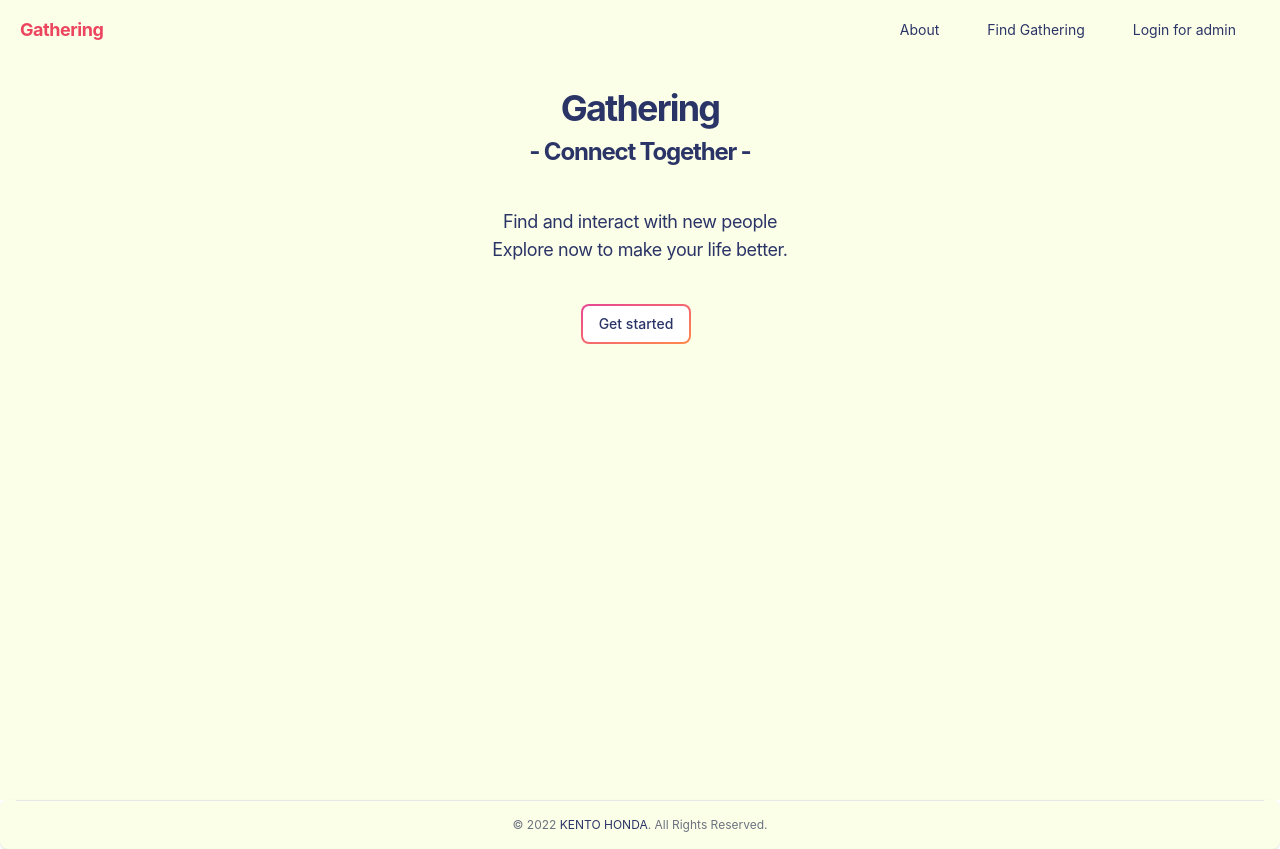
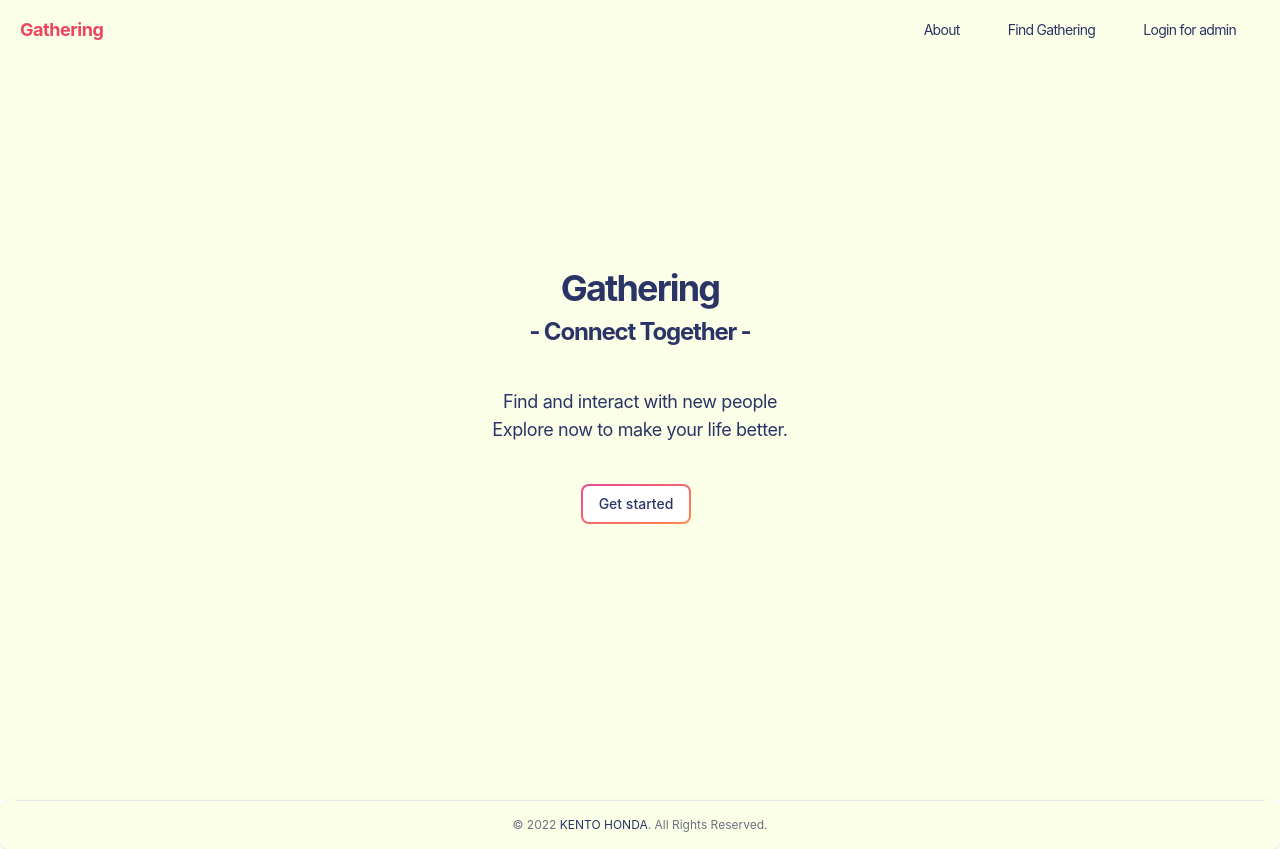
Before and after one commit to keento0809/gathering, a Next.js app in the folder frontend/: page / in a window 1280 px wide. Built offline with nearby package versions, Linux system fonts and the light colour scheme; no server answers.

Commit message:
Upgrading the design for application

```diff
--- a/frontend/Layout/Layout.tsx
+++ b/frontend/Layout/Layout.tsx
@@ -23,9 +23,8 @@ const Layout = ({ children }: LayoutProps) => {
       <Nav />
       <div className="containers">
         <section
+          className={`container-wrapper bg-secondary w-full rounded-b-xl flex items-center`}
           style={{ minHeight: "100svh" }}
-          // style={{ backgroundColor: `rgb(254 202 202)`, minHeight: "100svh" }}
-          className={`container-wrapper bg-secondary w-full rounded-b-xl bg-cover bg-center`}
         >
           {children}
         </section>
--- a/frontend/components/Button/MainButton.tsx
+++ b/frontend/components/Button/MainButton.tsx
@@ -12,13 +12,12 @@ const MainButton = ({ text, linkUrl, isMaximum }: MainButtonProps) => {
         disabled={isMaximum}
       >
         {!isMaximum && (
-          <span className="relative px-4 py-2 transition-all ease-in duration-75 bg-white dark:bg-gray-900 rounded-md group-hover:bg-opacity-0">
-            {/* <Link href={linkUrl}>{text}</Link> */}
+          <span className="relative px-4 py-2 transition-all hover:text-white ease-in duration-75 bg-white dark:bg-gray-900 rounded-md group-hover:bg-opacity-0">
             {text}
           </span>
         )}
         {isMaximum && (
-          <span className="relative px-4 py-2 transition-all ease-in duration-75 bg-white dark:bg-gray-900 rounded-md group-hover:bg-opacity-0">
+          <span className="relative px-4 py-2 transition-all hover:text-white ease-in duration-75 bg-white dark:bg-gray-900 rounded-md group-hover:bg-opacity-0">
             {text}
           </span>
         )}
--- a/frontend/components/Map/MapWithMarker.tsx
+++ b/frontend/components/Map/MapWithMarker.tsx
@@ -55,30 +55,6 @@ const Map: React.FC<MapProps> = ({
   );
 };
 
-const MarkerA: React.FC<google.maps.MarkerOptions> = (options) => {
-  const [marker, setMarker] = React.useState<google.maps.Marker>();
-
-  React.useEffect(() => {
-    if (!marker) {
-      setMarker(new google.maps.Marker());
-    }
-    // remove marker from map on unmount
-    return () => {
-      if (marker) {
-        marker.setMap(null);
-      }
-    };
-  }, [marker]);
-
-  React.useEffect(() => {
-    if (marker) {
-      marker.setOptions(options);
-    }
-  }, [marker, options]);
-
-  return null;
-};
-
 const MapWithMarker = ({ placeLatLng, placeName }: latLngProps) => {
   const [zoom, setZoom] = React.useState(14);
   const [centerPosition, setCenterPosition] =
@@ -115,7 +91,6 @@ const MapWithMarker = ({ placeLatLng, placeName }: latLngProps) => {
         onIdle={onIdle}
         style={{ width: "100%", height: "236px" }}
       >
-        {/* <MarkerA position={placeLatLng} /> */}
         <Marker position={placeLatLng} clickable onClick={onMarkerClick}>
           {showingInfoWindow && (
             <InfoWindow
--- a/frontend/components/NavMenu/NavMenu.tsx
+++ b/frontend/components/NavMenu/NavMenu.tsx
@@ -11,7 +11,6 @@ const NavMenu = () => {
   return (
     <div
       className={`fixed top-14 min-h-200 transition-all px-5 py-4 left-0 z-50 w-full text-sm bg-secondary`}
-      // style={{ backgroundColor: "rgb(254 202 202)" }}
     >
       <ul>
         <li className="pt-0.5 pl-0.5 pb-3">
--- a/frontend/components/navbar/NavBar.tsx
+++ b/frontend/components/navbar/NavBar.tsx
@@ -71,13 +71,13 @@ const NavBar = () => {
           </section>
           <section className="header-right-desktop hidden lg:block">
             <ul className="flex flex-row">
-              <li className="px-6 text-sm transition-transform hover:scale-105">
+              <li className="px-6 text-sm tracking-tighter transition-transform hover:scale-105 hover:text-primary">
                 <Link href={"/about"}>About</Link>
               </li>
-              <li className="px-6 text-sm transition-transform hover:scale-105">
+              <li className="px-6 text-sm tracking-tighter transition-transform hover:scale-105 hover:text-primary">
                 <Link href={"/search"}>Find Gathering</Link>
               </li>
-              <li className="px-6 text-sm transition-transform hover:scale-105">
+              <li className="px-6 text-sm tracking-tighter transition-transform hover:scale-105 hover:text-primary">
                 {router.route === `/admin/home` && session !== null && (
                   <Link href={"/admin/home"}>
                     <a
--- a/frontend/pages/index.tsx
+++ b/frontend/pages/index.tsx
@@ -7,9 +7,9 @@ const Home: NextPage = () => {
   const [isAlert, setIsAlert] = useState(false);
   return (
     <>
-      <div className="pt-16 lg:text-center left-0 w-full px-5">
+      <div className="lg:text-center left-0 w-full px-5">
         {/* <div className="fixed top-96 lg:top-64 lg:text-center left-0 w-full px-5"> */}
-        <section className="hero-body pt-6">
+        <section className="hero-body">
           <div className="hero-title">
             <h1 className="text-4xl font-bold tracking-tighter">Gathering</h1>
             <h3 className="text-2xl font-bold tracking-tighter pt-2">
```
